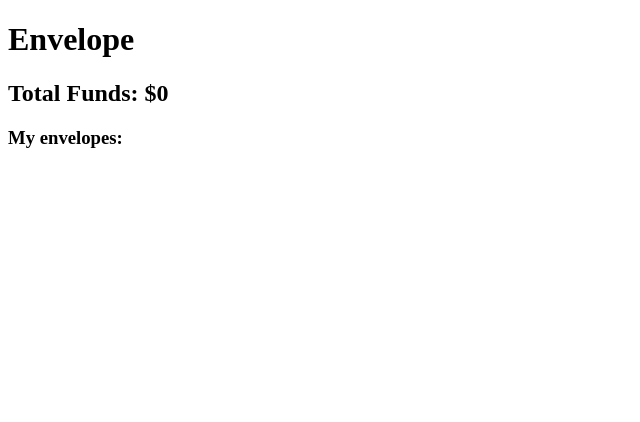
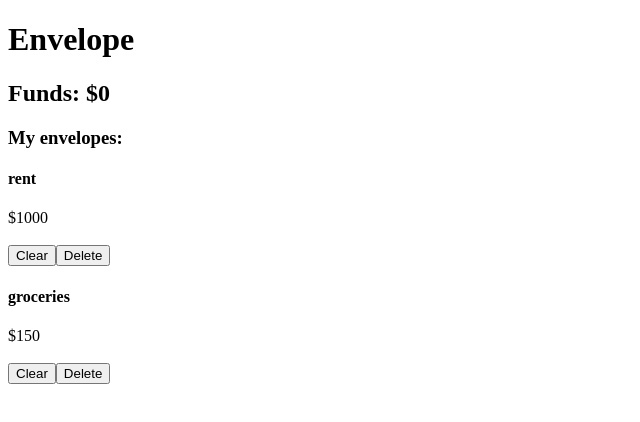
Before and after one commit to iwantmyhatback/envelopes, a React app: page / in a window 1280 px wide. Shown: the top 422 px of the page, without its empty margins (0-640 px from the left). Built offline with nearby package versions, Linux system fonts and the light colour scheme; the HTML template or start-up script is replaced by a standard one.

Commit message:
work on rendering main list componenet

```diff
--- a/client/src/category.jsx
+++ b/client/src/category.jsx
@@ -1,7 +1,15 @@
 import React from "react";
 
-const Category = (props) => {
-  return (<div></div>);
+const Category = ({category, updateHandler, deleteHandler}) => {
+  return (
+  <div>
+    <h4>{category.name}</h4>
+    <div>${category.now}</div>
+    <br />
+    <button type="button" onClick={() => updateHandler(category.name, "now", 0)}>Clear</button>
+    <button type="button" onClick={() => deleteHandler(category.name)}>Delete</button>
+  </div>
+  );
 };
 
 export default Category;
--- a/client/src/index.jsx
+++ b/client/src/index.jsx
@@ -12,10 +12,11 @@ class App extends React.Component {
 
     this.state = {
       totalFunds: 0,
-      categories: []
+      categories: [{name: "rent", now: 1000}, {name: "groceries", now: 150}]
     };
     this.updateCategoryBound = this.updateCategory.bind(this);
     this.deleteCategoryBound = this.deleteCategory.bind(this);
+    this.addCategoryBound = this.addCategory.bind(this);
   }
 
   componentDidMount() {
@@ -46,9 +47,9 @@ class App extends React.Component {
     return (
       <div>
         <h1>Envelope</h1>
-        <h2>Total Funds: ${this.state.totalFunds}</h2>
+        <h2>Funds: ${this.state.totalFunds}</h2>
         <h3>My envelopes:</h3>
-        <MainList categories={this.state.categories} changeHandler={this.updateCategoryBound} deleteHandler={this.deleteCategoryBound} />
+        <MainList categories={this.state.categories} updateHandler={this.updateCategoryBound} deleteHandler={this.deleteCategoryBound} addHandler={this.addCategoryBound} />
         <SpendForm handler={this.updateCategoryBound} />
         <Graph />
       </div>
--- a/client/src/mainList.jsx
+++ b/client/src/mainList.jsx
@@ -1,10 +1,26 @@
 import React from "react";
 
 import Category from "./category.jsx";
+import NewCatForm from "./newCatForm.jsx";
 
 
-const MainList = (props) => {
-  return (<div></div>);
+const MainList = ({categories, updateHandler, deleteHandler, addHandler}) => {
+
+  {var catItems = categories.map((cat) => {
+    return (
+      <div key={cat.name} className="box">
+        <Category category={cat} updateHandler={updateHandler} deleteHandler={deleteHandler} />
+      </div>
+    );
+  })}
+  return (
+  <div>
+    <div className="box">
+      <NewCatForm addHandler={addHandler} />
+    </div>
+    {catItems}
+  </div>
+  );
 };
 
 export default MainList;
```
Also changed, not shown: 2 other files (tests, documents, lock files or other folders).
